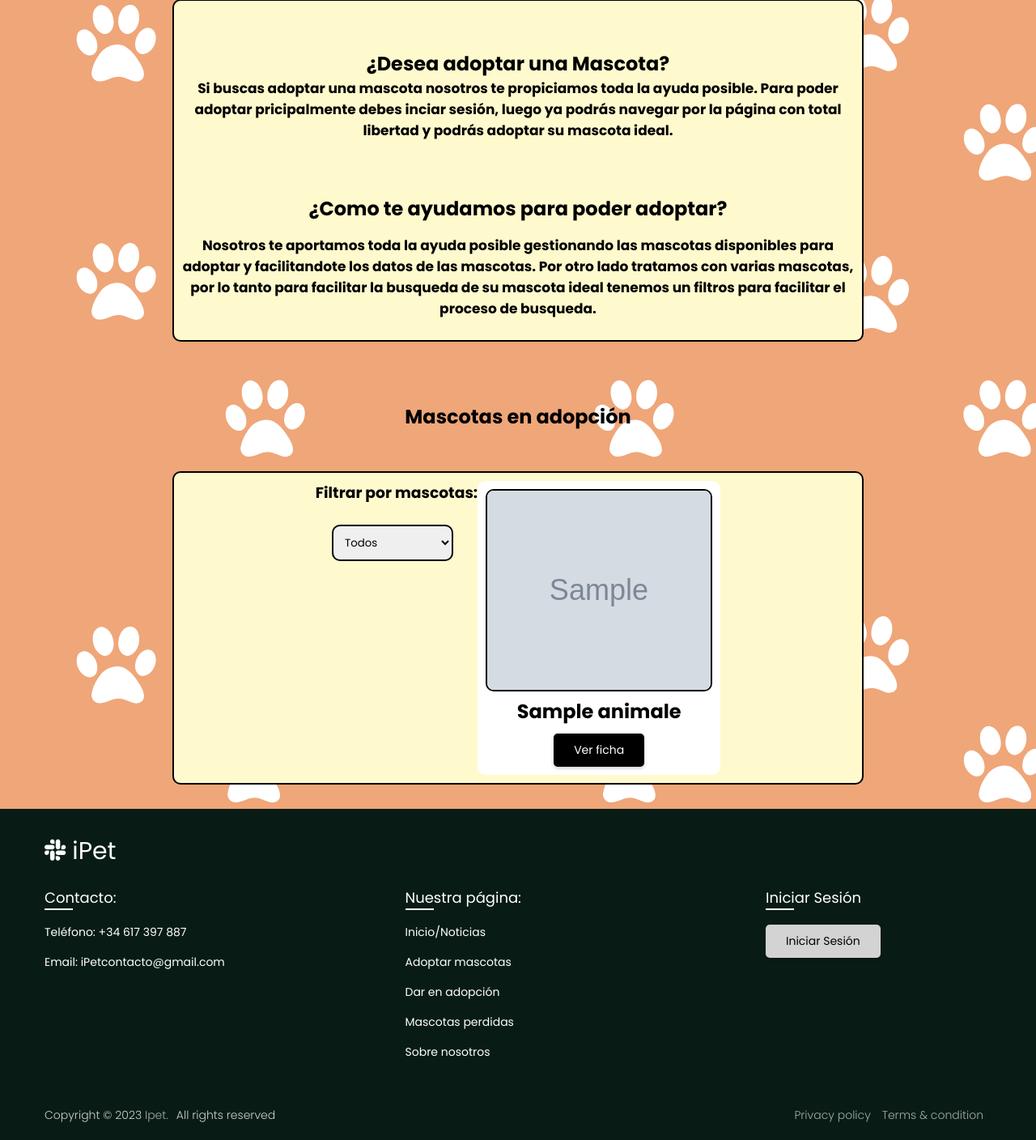
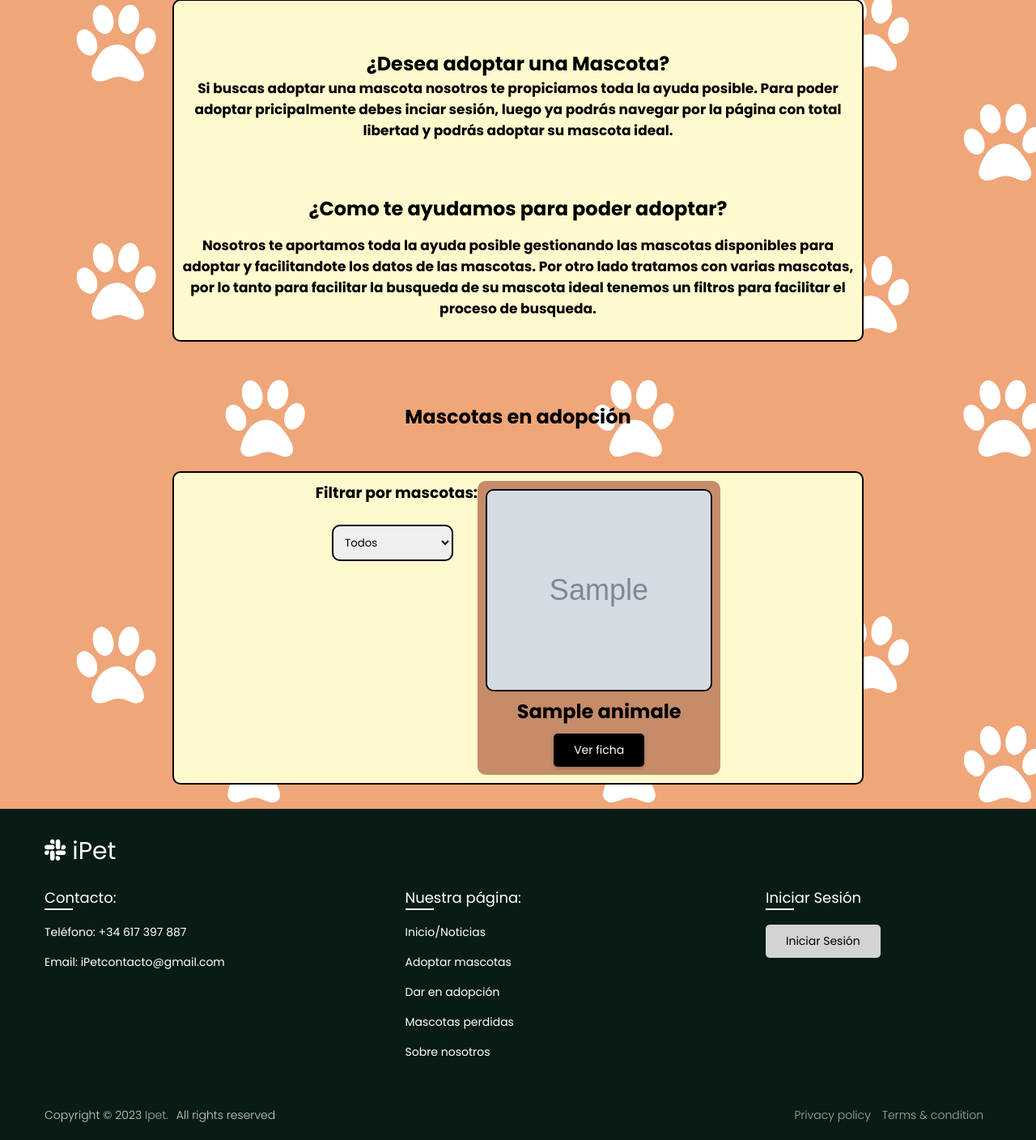
Before and after one commit to irenecg01/proyecto-, a PHP site: page /adoptar.php in a window 1280 px wide, with the pointer over the restyled element. Shown: the part 84-1492 px from the top of the page at 81% size. Run offline with PHP 8.4, Linux system fonts and the light colour scheme; tables that the repository leaves empty or names only in its code hold one stand-in row (values such as "Sample post"); grey boxes marked "Sample" are stand-in pictures.

Commit message:
color hover

```diff
--- a/ProyectoNoDual-main/css/style.css
+++ b/ProyectoNoDual-main/css/style.css
@@ -538,7 +538,7 @@ section#galeria div figure picture img {
 }
 
 section#galeria div figure:hover {
-  background-color: var(--color-verde-1);
+  background-color: #C68C69;
   padding: 10px;
   border-radius: 10px;
 
```
